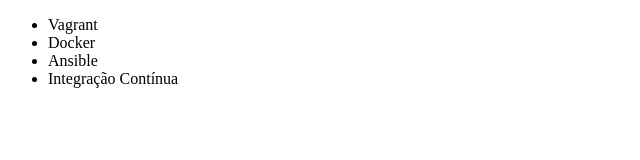
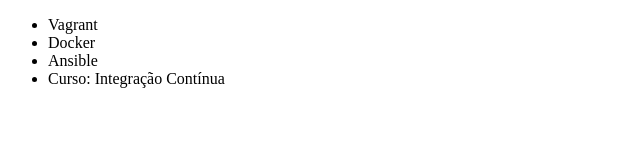
Before and after one commit to tevo33/curso-git, a plain HTML site: page index.html/index.html in a window 1280 px wide. Shown: the full height of the page, 0-640 px from the left. Drawn offline with Linux system fonts and the light colour scheme.

Commit message:
renomeando curso

```diff
--- a/index.html/index.html
+++ b/index.html/index.html
@@ -9,7 +9,7 @@
         <li>Vagrant</li>
         <li>Docker</li>
         <li>Ansible</li>
-        <li>Integração Contínua</li>
+        <li>Curso: Integração Contínua</li>
     </ul>
 </body>
 </html>
```
